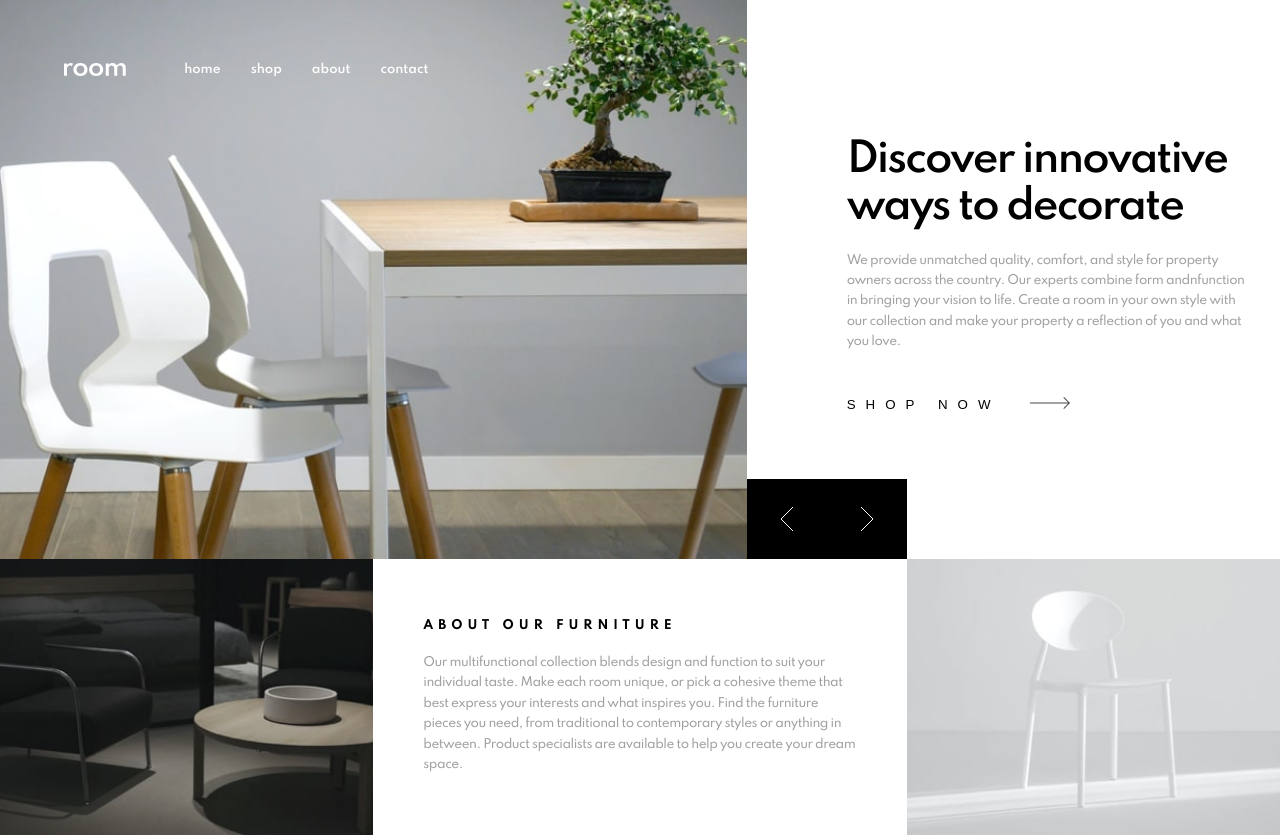
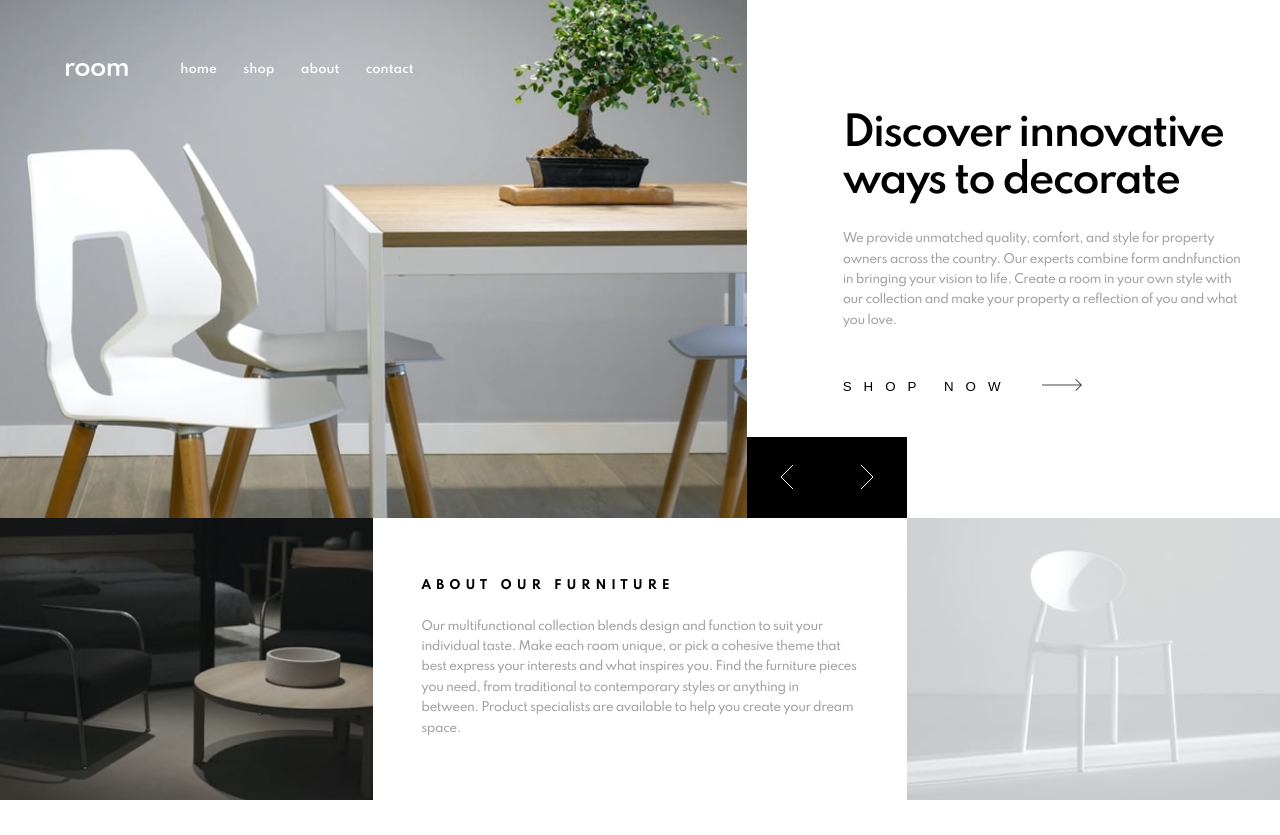
Before and after one commit to mrjayy5/room-homepage-master, a plain HTML site: page index.html in a window 1280 px wide. After the commit the page ends 800 px from the top, so only its background shows below. Drawn offline with Linux system fonts and the light colour scheme.

Commit message:
Responsive optimalisation
Converted px to rem as much as possible.

```diff
--- a/css/main.scss
+++ b/css/main.scss
@@ -26,11 +26,11 @@ $very-dark-gray: hsl(0, 0%, 27%);
 
 html, body {
     height: 100%;
+    font-size: $font-size;
 }
 
 body {
     font-family: $font-family;
-    font-size: $font-size;
 }
 
 .container {
@@ -48,7 +48,7 @@ header {
     text-align: center;
 
     .logo, .hamburger {
-        margin-top: 48px;
+        margin-top: 4rem;
     }
 
     .logo {
@@ -57,7 +57,7 @@ header {
 
     .hamburger {
         position: absolute;
-        left: 24px;
+        left: 2rem;
         background: url('/images/icon-hamburger.svg');
         width: 20px;
         height: 14px;
@@ -76,10 +76,10 @@ header {
         justify-content: space-between;
         align-items: center;
         width: 100vw;
-        height: 110px;
+        height: 9rem;
         top: 0;
-        padding: 0 24px;
-        transform: translateY(-110px);
+        padding: 0 2rem;
+        transform: translateY(-9rem);
         transition: all .5s ease-out, background 0s;
 
         ul {
@@ -93,16 +93,16 @@ header {
                     color: $black;
                     text-decoration: none;
                     text-transform: lowercase;
-                    font-size: 1em;
+                    font-size: 1rem;
                     font-weight: 600;
 
-                    padding: 10px 15px;
+                    padding: 1rem 1.1rem;
 
                     &:hover {
                         &:after {
                             content: '';
                             position: absolute;
-                            left: 0; right: 0; top: 32px;
+                            left: 0; right: 0; top: 2.5rem;
                             margin: 0 auto;
                             border-bottom: 2px solid $black;
                             width: 16px;
@@ -110,18 +110,6 @@ header {
                         }
                     }
                 }
-
-                // &:first-child {
-                //     a {
-                //         padding: 10px 15px 10px 0;
-                //     }
-                // }
-
-                // &:last-child {
-                //     a {
-                //         padding: 10px 0 10px 15px;
-                //     }
-                // }
             }
         }
 
@@ -137,7 +125,7 @@ header {
         }
 
         &.show {
-            transform: translateY(0px);
+            transform: translateY(0rem);
             transition: all .2s ease-in, background 0s;
         }
     }
@@ -165,11 +153,10 @@ img {
 }
 
 .content {
-    padding: 0 35px;
+    padding: 0 3rem;
 
     p {
         color: $dark-gray;
-        font-size: 12px;
         letter-spacing: -.5px;
         line-height: 1.7;
     }
@@ -193,7 +180,7 @@ img {
         &--container {
             position: relative;
             width: 100%;
-            height: 360px;
+            height: 30rem;
 
             img {
                 position: absolute;
@@ -244,15 +231,15 @@ img {
     }
 
     &__content {
-        margin: 73px 0 63px 0;
+        margin: 6rem 0 5.25rem 0;
         transition: all 1s ease-in;
         opacity: 1;
 
         h1 {
-            margin: 0 0 20px 0;
+            margin: 0 0 2rem 0;
             font-weight: 600;
             color: $black;
-            font-size: 2.3em;
+            font-size: 2.3rem;
             letter-spacing: -1px;
         }
         button {
@@ -260,14 +247,14 @@ img {
             border: 0;
             background: none;
             text-transform: uppercase;
-            margin-top: 45px;
-            letter-spacing: 10px;
+            margin-top: 3.75rem;
+            letter-spacing: 1rem;
             font-weight: 500;
-            padding: 10px 0;
+            padding: 1rem 0;
             transition: all .3s ease-in;
 
             img {
-                margin-left: 30px;
+                margin-left: 2.5rem;
             }
 
             .arrow {
@@ -276,7 +263,7 @@ img {
                 height: 12px;
                 background-color: $very-dark-gray;
                 mask-size: cover;
-                margin-left: 30px;
+                margin-left: 2.5rem;
                 transition: all .3s ease-in;
             }
 
@@ -300,35 +287,34 @@ img {
 
     &__dark, &__light {
         .image__container {
-            height: 238px;
+            height: 20rem;
         }
     }
 
     &__content {
-        margin: 60px 0;
+        margin: 5rem 0;
 
         h2 {
             text-transform: uppercase;
-            font-size: 1em;
+            font-size: 1rem;
             letter-spacing: 5px;
-            margin-bottom: 20px;
+            margin-bottom: 2rem;
         }
     }
 }
 
-@media screen and (min-width: 600px) {
-
-}
-
 @media screen and (min-width: 800px) {
+    .overlay {
+        display: none;
+    }
 
     header {
         text-align: left;
-        padding-left: 64px;
+        padding-left: 5.5rem;
 
         .logo {
-            margin-top: 63px;
-            margin-right: 50px;
+            margin-top: 5.25rem;
+            margin-right: 4rem;
         }
 
         .hamburger {
@@ -343,11 +329,24 @@ img {
             background: none;
             display: inline-block;
             padding: 0;
+            margin-left: -1rem;
 
-            ul {
-                li {
-                    a {
-                        color: $white;
+            ul li a {
+                position: relative;
+                padding: 1rem 0;
+                color: $white;
+
+                &:first-child {
+                    padding: 1rem 1.1rem 1rem 1.1rem !important;
+                }
+
+                &:last-child {
+                    padding: 1rem 1.1rem 1rem 1.1rem !important;
+                }
+
+                &:hover {
+                    &:after {
+                        border-bottom-color: $white !important;
                     }
                 }
             }
@@ -358,43 +357,16 @@ img {
         }
     }
 
-    .overlay {
-        display: none;
-    }
-
-    nav {
-        margin-left: -10px;
-    }
-
-    nav ul li a {
-        position: relative;
-        padding: 10px 0;
-
-        &:first-child {
-            padding: 10px 15px 10px 15px !important;
-        }
-
-        &:last-child {
-            padding: 10px 15px 10px 15px !important;
-        }
-
-        &:hover {
-            &:after {
-                border-bottom-color: $white !important;
-            }
-        }
-    }
-
     main {
         position: absolute;
         display: grid;
         min-height: 100%;
         grid-template-columns: 1fr 1fr 160px 1fr;
-        grid-template-rows: 3fr 90px 1fr;
+        grid-template-rows: 3fr 110px 1fr;
     }
 
     .content {
-        padding: 0 50px;
+        padding: 0 4rem;
     }
 
     .hero {
@@ -410,7 +382,7 @@ img {
         }
 
         &__nav {
-            margin-top: -80px;
+            margin-top: -6.75rem;
             grid-column-start: 3;
             grid-column-end: 4;
             grid-row-start: 2;
@@ -418,7 +390,7 @@ img {
 
             .prev, .next {
                 width: 50%;
-                height: 80px;
+                height: 6.75rem;
                 background-size: auto;
             }
         }
@@ -431,19 +403,19 @@ img {
 
             align-self: center;
             max-width: 400px;
-            margin: 0 35px 0 100px;
+            margin: 0 3rem 0 8rem;
 
             &.content {
                 padding: 0;
             }
 
             h1 {
-                font-size: 3.3em;
+                font-size: 3.3rem;
                 letter-spacing: -2px;
             }
 
             button {
-                margin-top: 35px;
+                margin-top: 3rem;
             }
         }
     }
```
Also changed, not shown: css/main.css, 1 other file.
